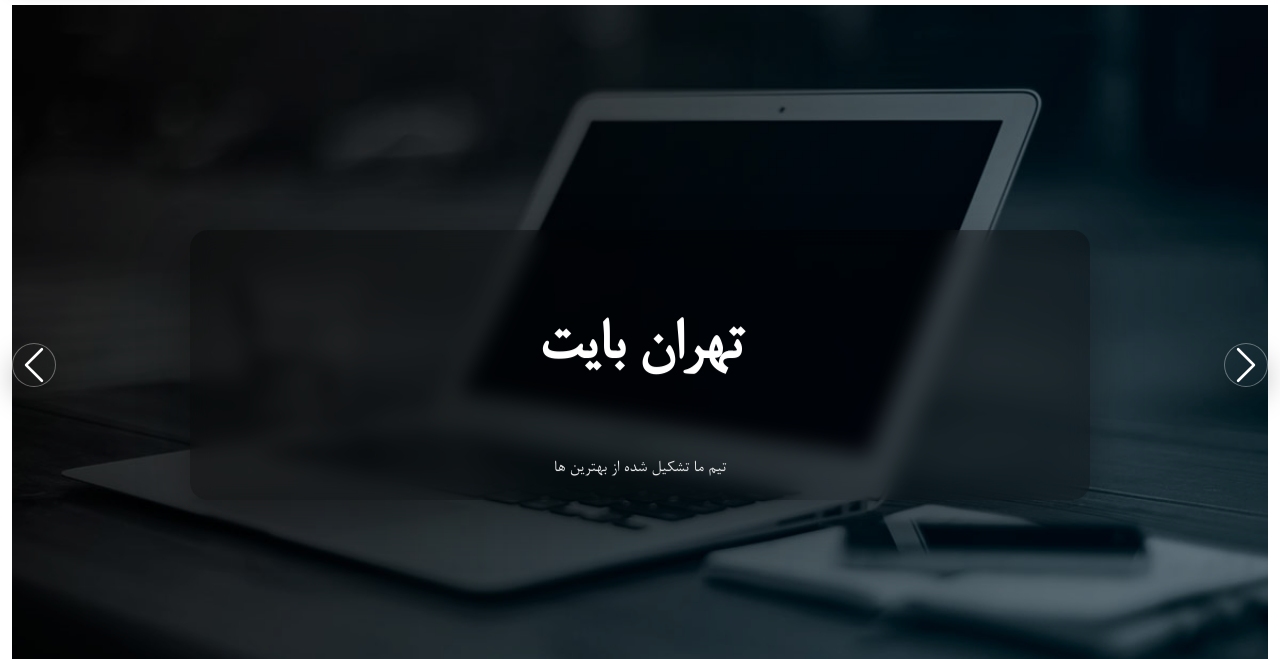
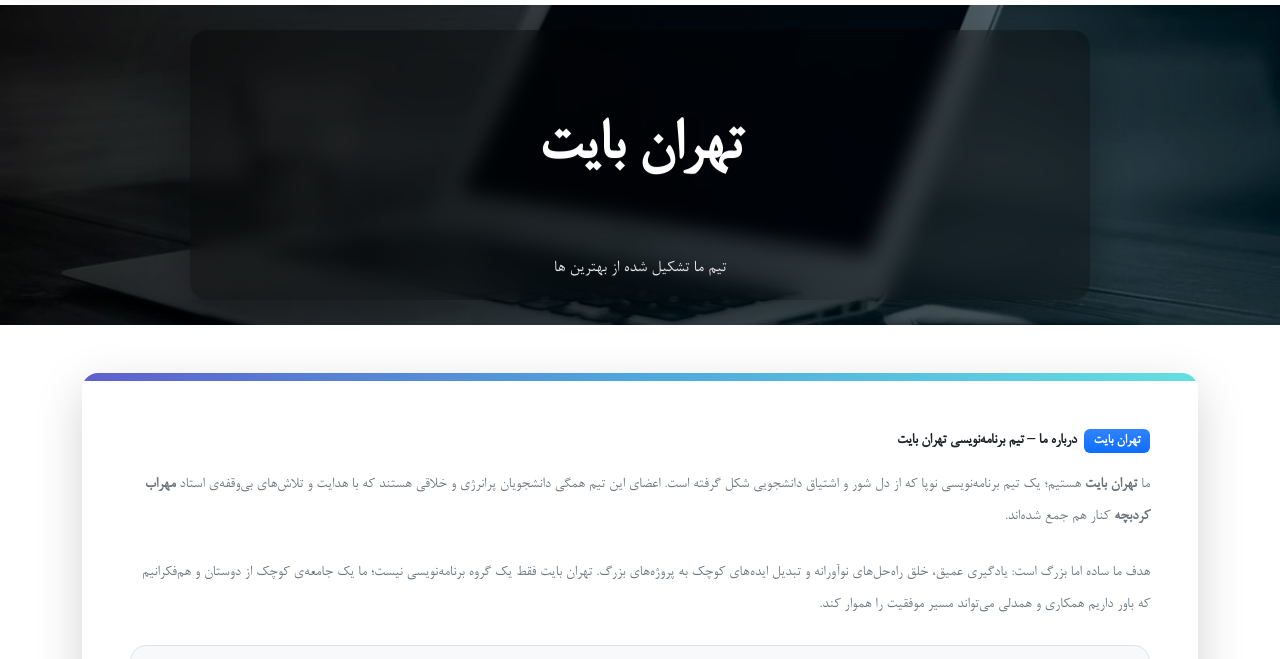
Before and after one commit to Mehrabkb/company, a plain HTML site: page index.html in a window 1280 px wide. Shown: the part 71-730 px from the top of the page. Drawn offline with Linux system fonts and the light colour scheme.

Commit message:
fix slider

```diff
--- a/assets/styles/style.scss
+++ b/assets/styles/style.scss
@@ -203,7 +203,7 @@
         position: relative;
 
         img {
-            height: 90vh;
+            height: 40vh;
             object-fit: cover;
             filter: brightness(0.7); // کمی تیره‌تر برای خوانایی متن
         }
--- a/index.html
+++ b/index.html
@@ -80,7 +80,7 @@
 	</header>
 	<div class="container-fluid">
 		<div class="row">
-			<div class="col-12 slider">
+			<div class="col-12 slider p-0">
 				<div id="carouselExample" class="carousel slide">
 					<div class="carousel-inner">
 						<div class="carousel-item active">
@@ -91,16 +91,6 @@
 							</div>
 						</div>
 					</div>
-					<button class="carousel-control-prev" type="button" data-bs-target="#carouselExample"
-						data-bs-slide="prev">
-						<span class="carousel-control-prev-icon" aria-hidden="true"></span>
-						<span class="visually-hidden">Previous</span>
-					</button>
-					<button class="carousel-control-next" type="button" data-bs-target="#carouselExample"
-						data-bs-slide="next">
-						<span class="carousel-control-next-icon" aria-hidden="true"></span>
-						<span class="visually-hidden">Next</span>
-					</button>
 				</div>
 			</div>
 			<div class="col-12">
```
Also changed, not shown: assets/styles/style.css.
